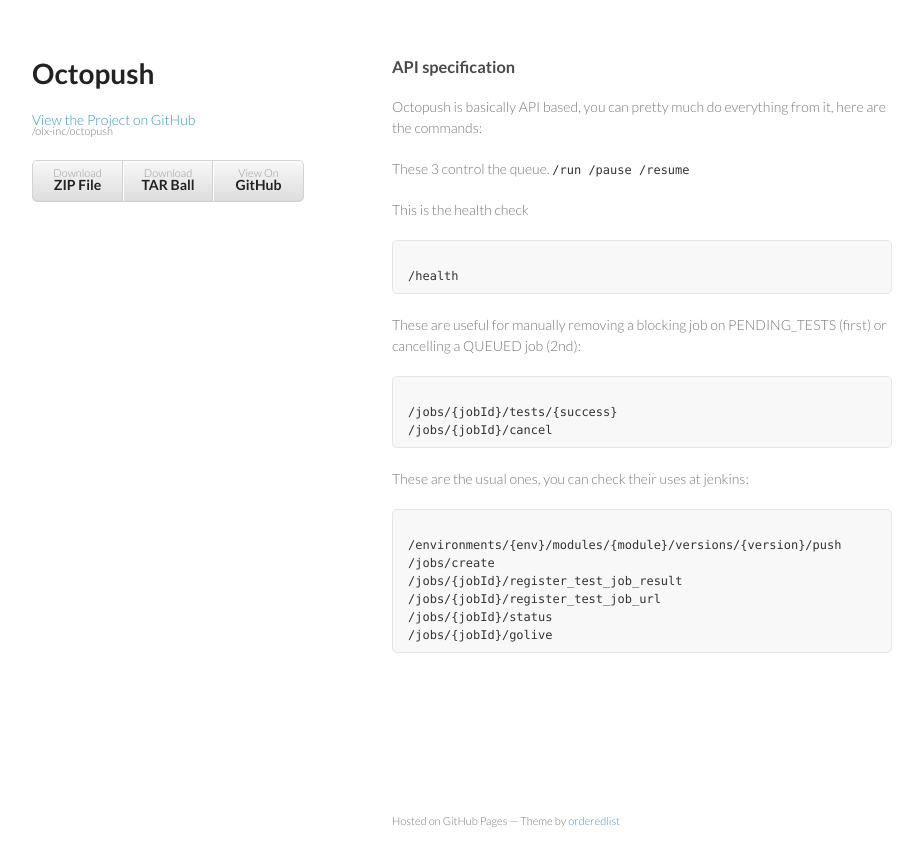
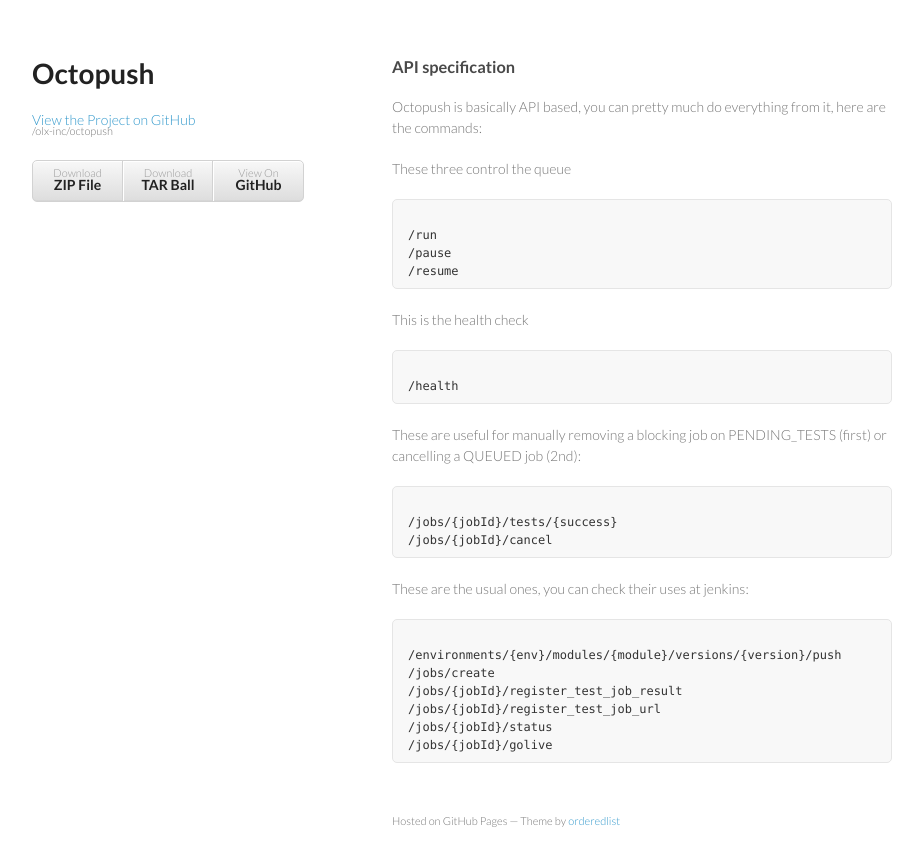
Before and after one commit to olx-inc/octopush, a Jekyll site: the page built from api.md, in a window 1280 px wide. Shown: the top 866 px of the page, without its empty margins (178-1101 px from the left). Built offline with Jekyll 4.4.1, drawn with Linux system fonts in a browser that asks for light colours.

Commit message:
Update api.md

```diff
--- a/api.md
+++ b/api.md
@@ -5,12 +5,12 @@
 
 Octopush is basically API based, you can pretty much do everything from it, here are the commands:
 
-These 3 control the queue.
-<code>
+These three control the queue
+<pre><code>
 /run
 /pause
 /resume
-</code>
+</code></pre>
 
 This is the health check
 <pre><code>
```
